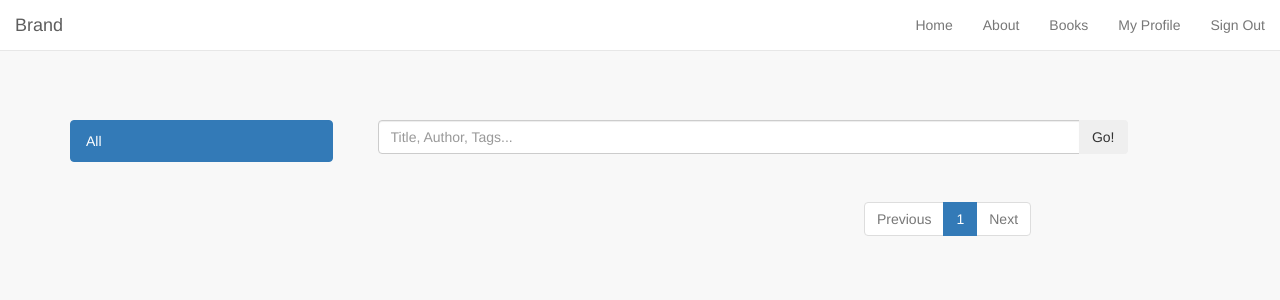
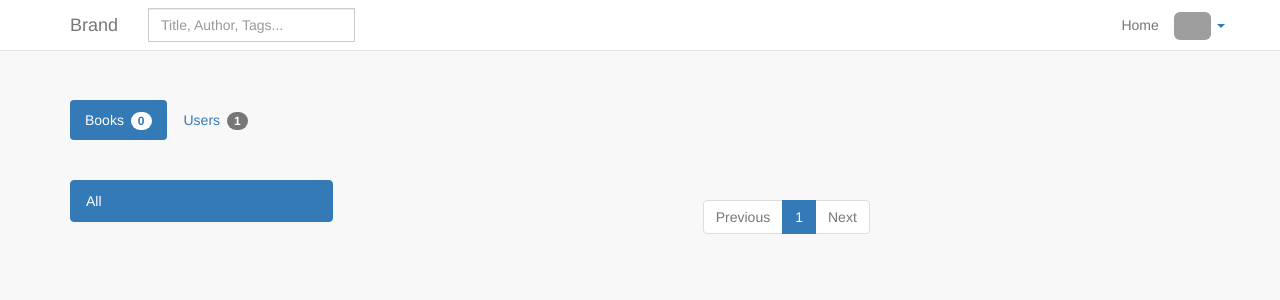
Before and after one commit to ilyeshammadi/bookslib, a Django app: page /books/ in a window 1280 px wide; the page is wider, and only the part inside the window is pictured. Shown: the top 300 px of that part. Run offline with Django 3.2, Linux system fonts and the light colour scheme; the visitor is signed in with stand-in values (Sample User, id 1); data comes from the database, SQL or seed files in the repository; data that the repository does not hold is empty; parts of the project's set-up code (start-up, migrations or seed data) failed here and were passed over; some libraries are stand-ins or nearby versions; grey boxes are pictures that could not be loaded.

Commit message:
feat: Update user profile

```diff
--- a/books_library/books/views.py
+++ b/books_library/books/views.py
@@ -4,7 +4,7 @@
 from django.contrib.auth.decorators import login_required
 from django.views.generic import CreateView, UpdateView, DetailView
 
-
+from books_library.users.models import User
 from .forms import BookForm
 from .models import Book, Category
 
@@ -13,6 +13,9 @@
 def index(request, category_slug=None):
     # Get all the books
     books = Book.objects.all()
+
+    # Get all users
+    users = User.objects.all()
 
     # Get all the categories
     categories = Category.objects.all()
@@ -34,15 +37,27 @@
         terms = search.split(',')
 
         # Decalre an empty query
-        q = Q()
+        q_books = Q()
 
         # Go through each term
         for term in terms:
-            q |= Q(name__contains=term)
-            q |= Q(author__contains=term)
-            q |= Q(tags__name__contains=term)
+            q_books |= Q(name__contains=term)
+            q_books |= Q(author__contains=term)
+            q_books |= Q(tags__name__contains=term)
 
-        books = books.filter(q).distinct()
+        books = books.filter(q_books).distinct()
+
+        # Decalre an empty query
+        q_users = Q()
+
+        # Go through each term
+        for term in terms:
+            q_users |= Q(name__contains=term)
+            q_users |= Q(username__contains=term)
+            q_users |= Q(email__contains=term)
+
+
+        users = users.filter(q_users).distinct()
 
         # If the search has results, save the searched terms
         if len(books) > 0:
@@ -68,6 +83,7 @@
     context = {
         'books': books,
         'categories': categories,
+        'users' : users,
         'category_slug': category_slug
     }
     return render(request, 'books/index.html', context)
--- a/books_library/static/css/books/index.css
+++ b/books_library/static/css/books/index.css
@@ -1,7 +1,10 @@
-#search-bar {
-  margin-bottom: 28px;
+.main-content {
+  margin-top: 100px;
 }
 
+#nav-items {
+  margin-bottom: 40px;
+}
 
 #search-bar-container {
   padding: 0 !important;
--- a/books_library/static/css/project.css
+++ b/books_library/static/css/project.css
@@ -48,3 +48,7 @@ body {
 .navbar-default {
   background-color: white;
 }
+
+#user-nav-img {
+  margin-top: 12px;
+}
--- a/books_library/templates/books/index.html
+++ b/books_library/templates/books/index.html
@@ -10,6 +10,16 @@
 {% block content %}
 
     <div class="container">
+
+
+        <ul id="nav-items" class="nav nav-pills">
+            <li class="active"><a href="#books" data-toggle="tab">Books <span
+                    class="badge">{{ books|length }}</span></a></li>
+            <li><a href="#users" data-toggle="tab">Users <span class="badge">{{ users|length }}</span></a></li>
+        </ul>
+
+        <div class="tab-content">
+            <div id="books" class="tab-pane active">
                 <div class="row">
                     <div class="col-sm-12 col-md-3">
                         <div class="list-group">
@@ -25,31 +35,14 @@
                         </div>
                     </div>
                     <div class="col-sm-12 col-md-9">
-                <div class="container">
-                    <div class="row">
-                        <div class="col-sm-12 col-md-10 col-lg-8 col-xl-8">
-                            <form method="post">
-                                {% csrf_token %}
-                                <div id="search-bar-container">
-                                    <div class="input-group" id="search-bar">
-                                        <input type="text" class="form-control" placeholder="Title, Author, Tags..."
-                                               name="search">
-                                        <span class="input-group-btn"><button class="btn btn-secondary"
-                                                                              type="submit">Go!</button></span>
-                                    </div>
-                                </div>
-                            </form>
-                        </div>
-
-                    </div>
-
 
                             <div class="row">
                                 {% for book in books %}
-                            <div class="col-sm-12 col-md-10 col-lg-8 col-xl-8">
+                                    <div class="col-sm-12 col-md-12 col-lg-10 col-xl-10">
                                         <div class="thumbnail row">
                                             <div class="col-sm-12 col-md-4 book-image-wrapper">
-                                        <img class="book-image" src="{{ book.thumbnail.url }}" alt="{{ book.name }}"
+                                                <img class="book-image" src="{{ book.thumbnail.url }}"
+                                                     alt="{{ book.name }}"
                                                      height="240">
                                             </div>
                                             <div class="col-sm-9 col-md-7 ">
@@ -65,7 +58,7 @@
                                 {% endfor %}
                             </div>
 
-
+                            <div class="row">
                                 <nav id="pagination">
                                     <ul class="pagination">
                                         {% if books.has_previous %}
@@ -85,15 +78,26 @@
 
                                         {% if books.has_next %}
                                             <li class="page-item"><a class="page-link"
-                                                         href="?page={{ books.next_page_number }}">Next</a></li>
+                                                                     href="?page={{ books.next_page_number }}">Next</a>
+                                            </li>
                                         {% else %}
                                             <li class="page-item disabled"><a class="page-link" href="">Next</a></li>
                                         {% endif %}
                                     </ul>
                                 </nav>
                             </div>
+
                     </div>
 
+                </div>
+            </div>
+            <div id="users" class="tab-pane">
+                {% for user in users %}
+                    <h3><a href="{{ user.get_absolute_url }}">{{ user.username }}</a></h3>
+                    <hr>
+                {% endfor %}
+
+            </div>
         </div>
     </div>
 
--- a/books_library/templates/components/navbar.html
+++ b/books_library/templates/components/navbar.html
@@ -1,6 +1,6 @@
 {% load staticfiles i18n %}
 <nav class="navbar navbar-default navbar-fixed-top">
-    <div class="container-fluid">
+    <div class="container">
         <!-- Brand and toggle get grouped for better mobile display -->
         <div class="navbar-header">
             <button type="button" class="navbar-toggle collapsed" data-toggle="collapse"
@@ -15,23 +15,40 @@
 
         <!-- Collect the nav links, forms, and other content for toggling -->
         <div class="collapse navbar-collapse" id="bs-example-navbar-collapse-1">
+
+            {# Search Item #}
+            <form class="navbar-form navbar-left" method="post" action="{% url 'books:index' %}">
+                {% csrf_token %}
+                <div id="search-bar-container">
+                    <div class="input-group" id="search-bar">
+                        <input type="text" class="form-control" placeholder="Title, Author, Tags..."
+                               name="search">
+                    </div>
+                </div>
+            </form>
+
+
             <ul class="nav navbar-nav navbar-right">
                 <li class="nav-item">
                     <a class="nav-link" href="{% url 'home' %}">Home</a>
                 </li>
-                <li class="nav-item">
-                    <a class="nav-link" href="{% url 'about' %}">About</a>
-                </li>
-                <li class="nav-item">
-                    <a class="nav-link" href="{% url 'books:index' %}">Books</a>
-                </li>
                 {% if request.user.is_authenticated %}
-                    <li class="nav-item">
-                        <a class="nav-link"
-                           href="{% url 'users:detail' request.user.username %}">{% trans "My Profile" %}</a>
-                    </li>
-                    <li class="nav-item">
-                        <a class="nav-link" href="{% url 'account_logout' %}">{% trans "Sign Out" %}</a>
+                    <li id="user-nav-img" class="nav-item">
+                        <div class="btn-group">
+                            <a type="button" class="dropdown-toggle" data-toggle="dropdown"
+                                    aria-haspopup="true" aria-expanded="false">
+                                <img src="{{ request.user.image.url }}" class="img-rounded" height="28px">
+                                <span class="caret"></span>
+                            </a>
+                            <ul class="dropdown-menu">
+                                <li><a href="{% url 'users:detail' request.user.username %}">Profile</a></li>
+                                <li><a href="#"><a class="nav-link" href="{% url 'about' %}">About</a></a></li>
+                                <li role="separator" class="divider"></li>
+                                <li><a class="nav-link" href="{% url 'account_logout' %}">{% trans "Sign Out" %}</a></li>
+                            </ul>
+                        </div>
+
+
                     </li>
                 {% else %}
                     <li class="nav-item">
--- a/books_library/users/forms.py
+++ b/books_library/users/forms.py
@@ -6,4 +6,4 @@ from books_library.users.models import User
 class UpdateProfileForm(forms.ModelForm):
     class Meta:
         model = User
-        fields = ('name', 'image')
+        fields = ('name', 'image', 'bio')
--- a/books_library/users/models.py
+++ b/books_library/users/models.py
@@ -14,6 +14,7 @@ class User(AbstractUser):
     # around the globe.
     name = models.CharField(_('Name of User'), blank=True, max_length=255)
     image = models.ImageField(upload_to='users/', default='users/default.png')
+    bio = models.TextField(blank=True)
 
     def __str__(self):
         return self.username
```
Also changed, not shown: books_library/static/css/users/user_detail.css (added, +36 -0 lines), books_library/templates/users/user_detail.html (+5 -32 lines), books_library/users/migrations/0005_user_bio.py (added). Lines whose indentation alone changed are shown as unchanged.
